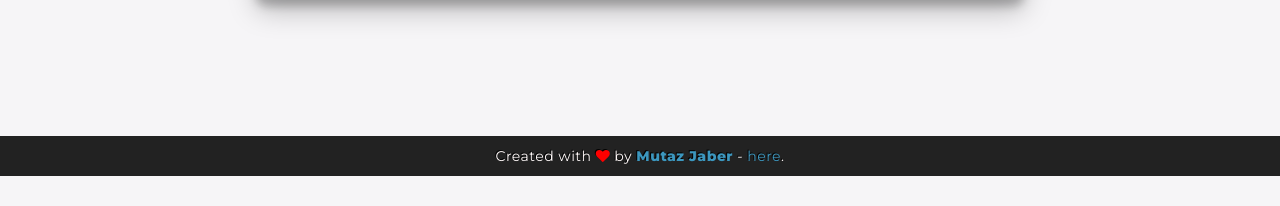
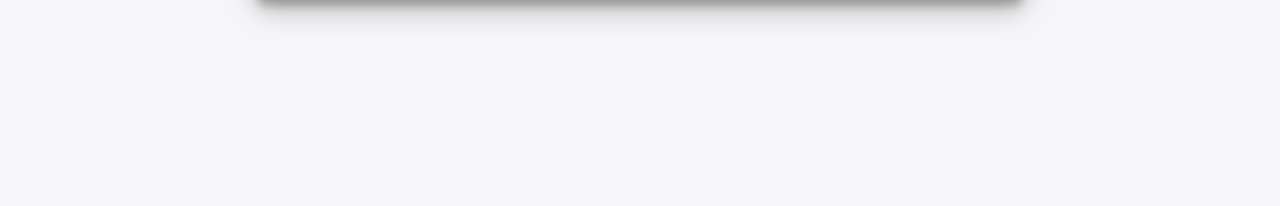
Before and after one commit to AmrGharaba/python_project, a Django app: page / in a window 1280 px wide. Shown: the part 624-830 px from the top of the page. Run offline with Django 4.2, Linux system fonts and the light colour scheme; some libraries are stand-ins or nearby versions.

Commit message:
new add items

```diff
--- a/warehouse_app/templates/login_reg.html
+++ b/warehouse_app/templates/login_reg.html
@@ -57,16 +57,6 @@
 		</div>
 	</div>
 </div>
-
-<footer>
-	<p>
-		Created with <i class="fa fa-heart"></i> by
-		<a target="_blank" href="https://www.facebook.com/mutazmhj/"><strong> Mutaz Jaber</strong></a>
-		-
-		<a target="_blank" href="https://www.facebook.com/mutazmhj/">here</a>.
-	</p>
-</footer>
-
 </body>
 <script src="{% static 'js/login.js' %}"></script>
 </html>
```
